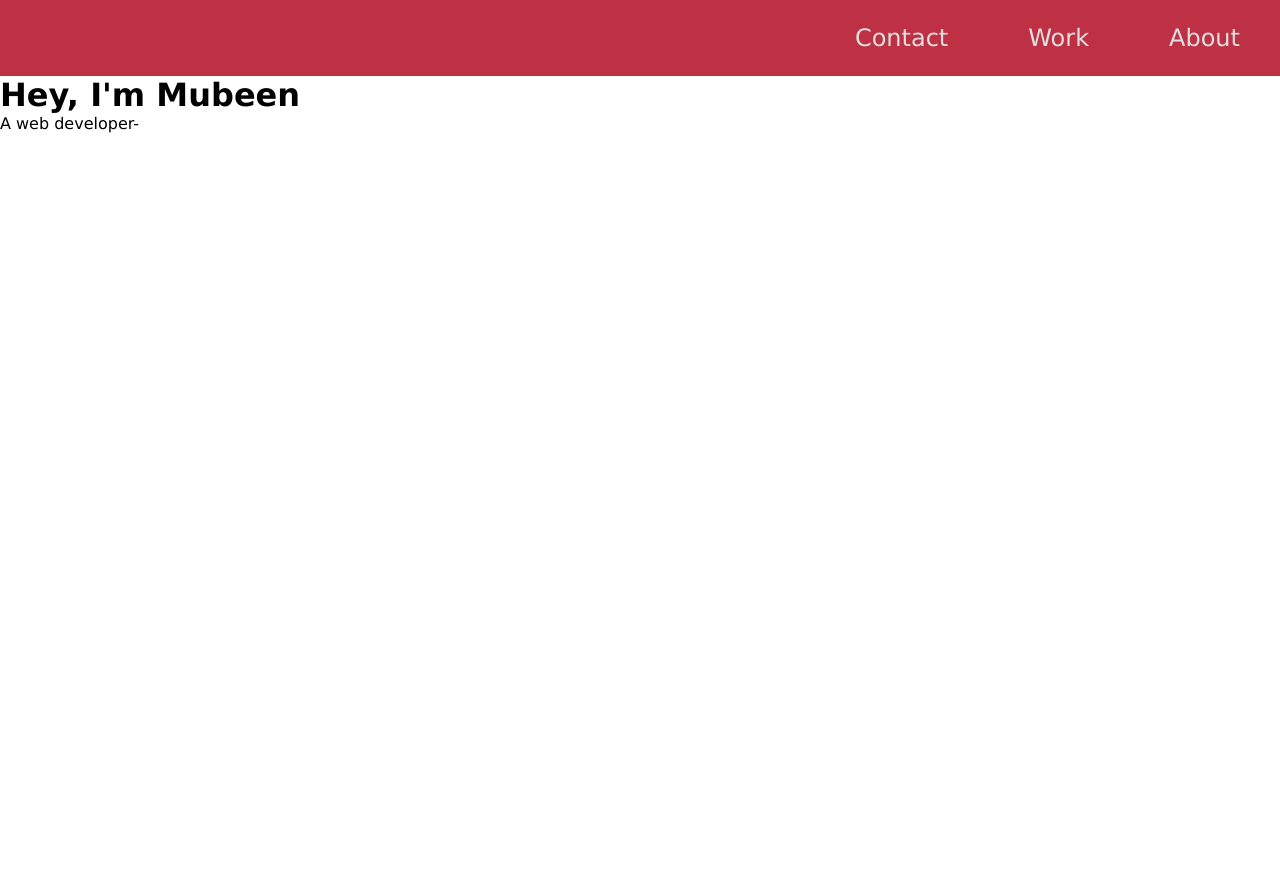
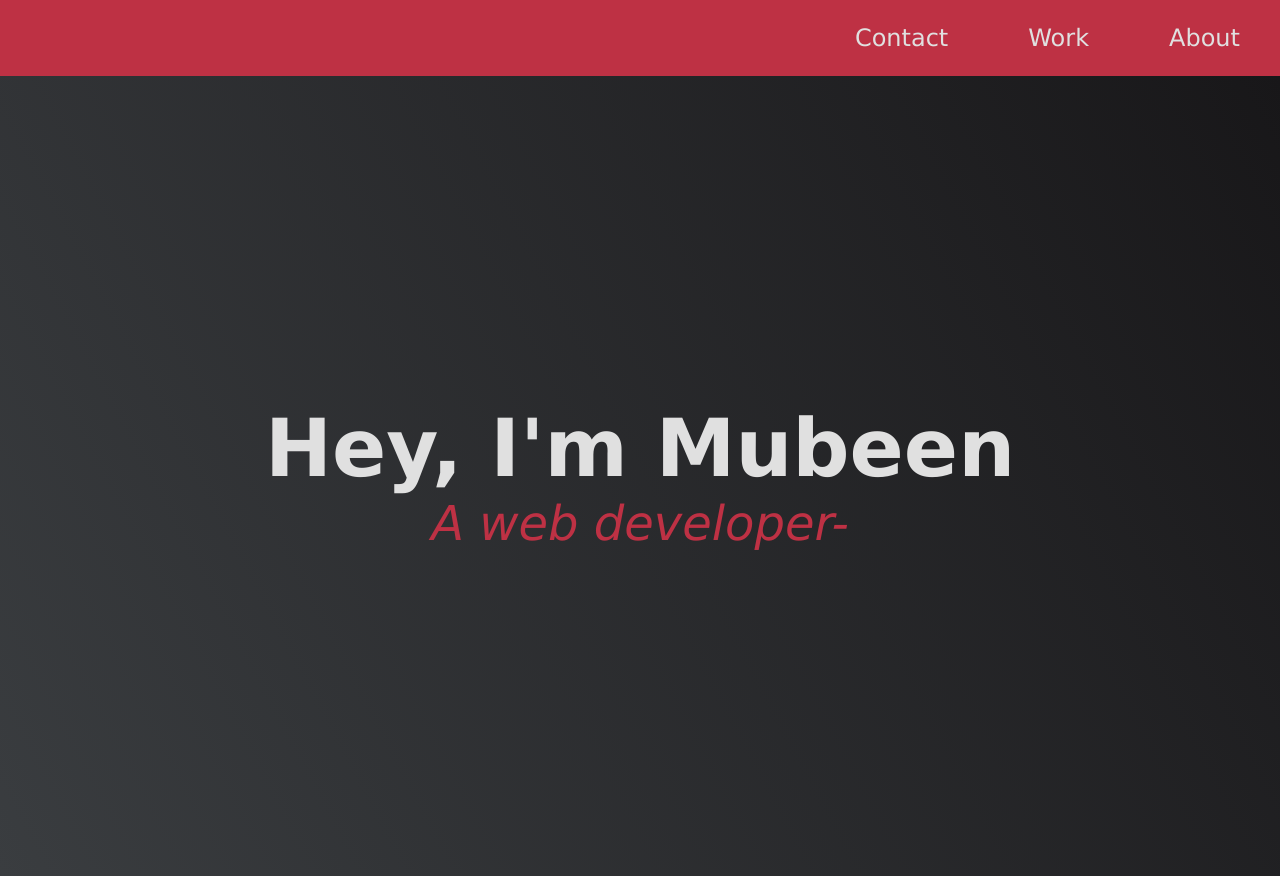
Before and after one commit to mmubeen121/Bootstrap5notes, a plain HTML site: page My Portfolio.html in a window 1280 px wide. Before the commit the page ends 800 px from the top, so only its background shows below. Drawn offline with Linux system fonts and the light colour scheme.

Commit message:
Hero Section styling added

```diff
--- a/My Portfolio.html
+++ b/My Portfolio.html
@@ -21,7 +21,7 @@
 
 
     <!--Hero section code starting-->
-    <div class="container">
+    <div class="container hero-sect">
         <h1>Hey, I'm Mubeen</h1>
         <p>A web developer-</p>
     </div>
--- a/css/style.css
+++ b/css/style.css
@@ -32,3 +32,30 @@ li a:hover {
     background-color: #be3144;
 }
 /* Navbar Styling End*/
+
+
+/* Hero section Styling*/
+
+.hero-sect{
+    display: flex;
+    flex-direction: column;
+    justify-content: center;
+    align-items: center;
+    width: 100%;
+    height: 100vh;
+    background-color: #000;
+    background-image: linear-gradient(62deg, #3a3d40 0%, #181719 100%);
+}
+.hero-sect > p {
+    font-size: 3rem;
+    font-weight: 200;
+    font-style: italic;
+    color: #be3144;
+}
+h1{
+    font-weight: 600;
+    text-align: center;
+    font-size: 5rem;
+    color: #e0e0e0;
+}
+/* Hero section Styling End*/
```
